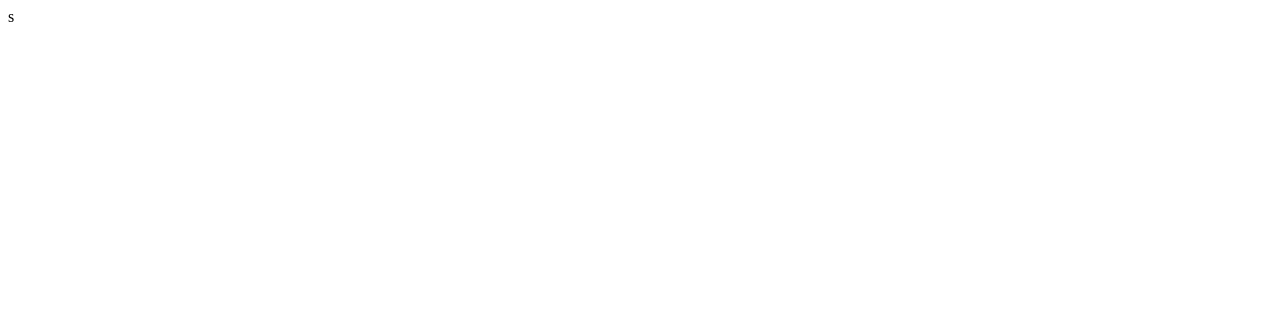
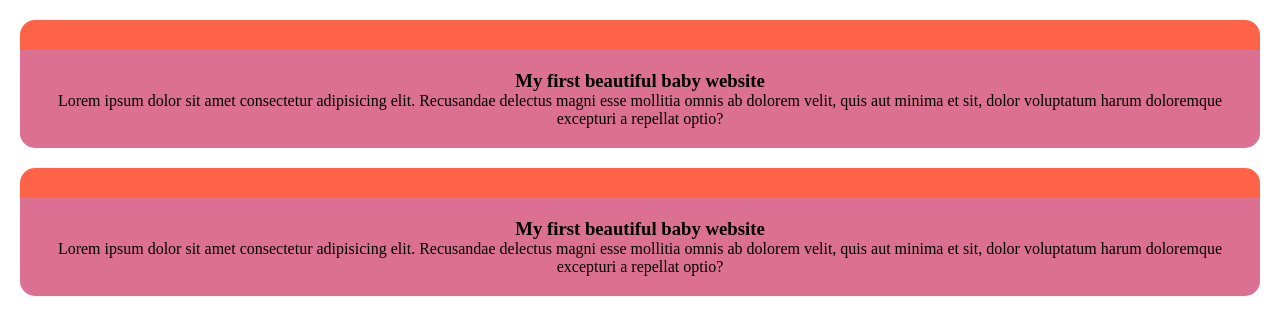
Before and after one commit to obayed324/my-simple-website, a plain HTML site: page index.html in a window 1280 px wide. Drawn offline with Linux system fonts and the light colour scheme.

Commit message:
added css style

```diff
--- a/index.html
+++ b/index.html
@@ -5,8 +5,17 @@
     <meta http-equiv="X-UA-Compatible" content="IE=edge">
     <meta name="viewport" content="width=device-width, initial-scale=1.0">
     <title>My simple website</title>
+    <link rel="stylesheet" href="style.css">
 </head>
-<body>s
+<body>
+    <div>
+        <h3>My first beautiful baby website</h3>
+        <p>Lorem ipsum dolor sit amet consectetur adipisicing elit. Recusandae delectus magni esse mollitia omnis ab dolorem velit, quis aut minima et sit, dolor voluptatum harum doloremque excepturi a repellat optio?</p>
+    </div>
+    <div>
+        <h3>My first beautiful baby website</h3>
+        <p>Lorem ipsum dolor sit amet consectetur adipisicing elit. Recusandae delectus magni esse mollitia omnis ab dolorem velit, quis aut minima et sit, dolor voluptatum harum doloremque excepturi a repellat optio?</p>
+    </div>
 
 </body>
 </html>
--- a/style.css
+++ b/style.css
@@ -0,0 +1,14 @@
+*{
+    margin: 0;
+}
+div{
+    color: black;
+    background-color: palevioletred;
+    margin: 20px;
+    padding: 20px;
+    border-top: 30px solid tomato;
+    border-radius: 15px;
+    text-align: center;
+
+
+}
```
